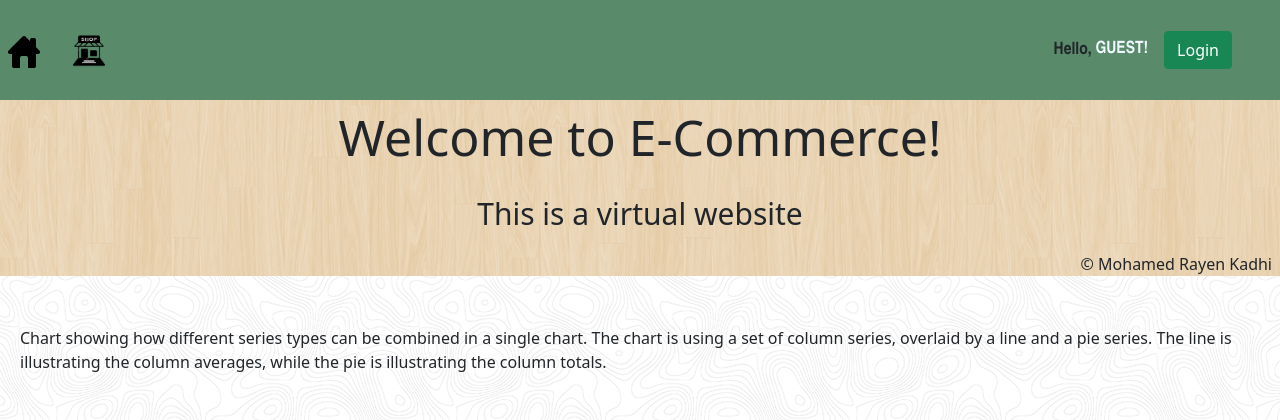
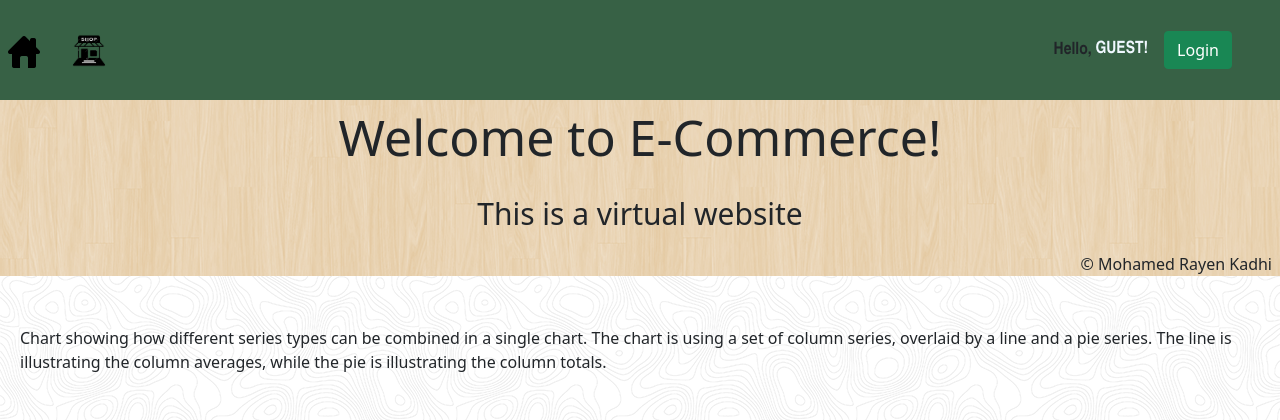
Before and after one commit to RayenKadhi/E-commerce, a Django app: page / in a window 1280 px wide. Shown: the top 420 px of the page. Run offline with Django 4.2, Linux system fonts and the light colour scheme.

Commit message:
Deployment

```diff
--- a/static/styles/main.css
+++ b/static/styles/main.css
@@ -36,7 +36,7 @@
 .color{
     min-height: 100px;
     min-width:320px;
-    background-color:#598A6A;
+    background-color:#376145;
 }
 .item-numeration{
     display: block;
```
